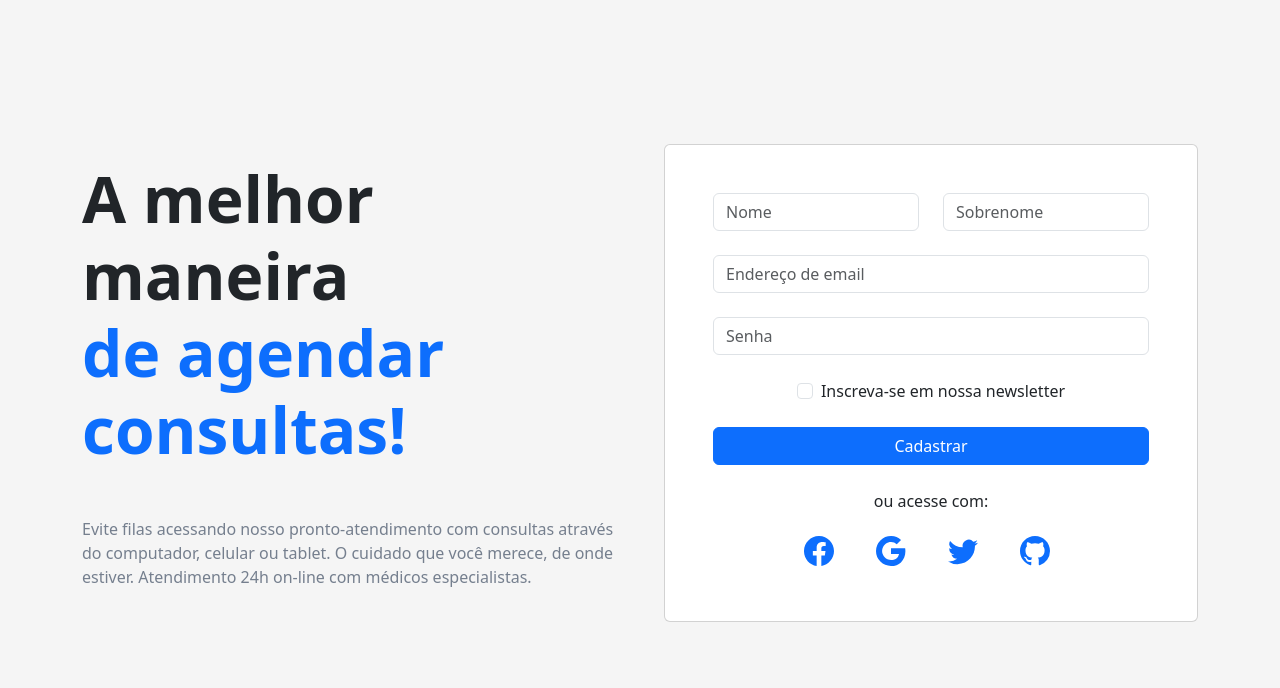
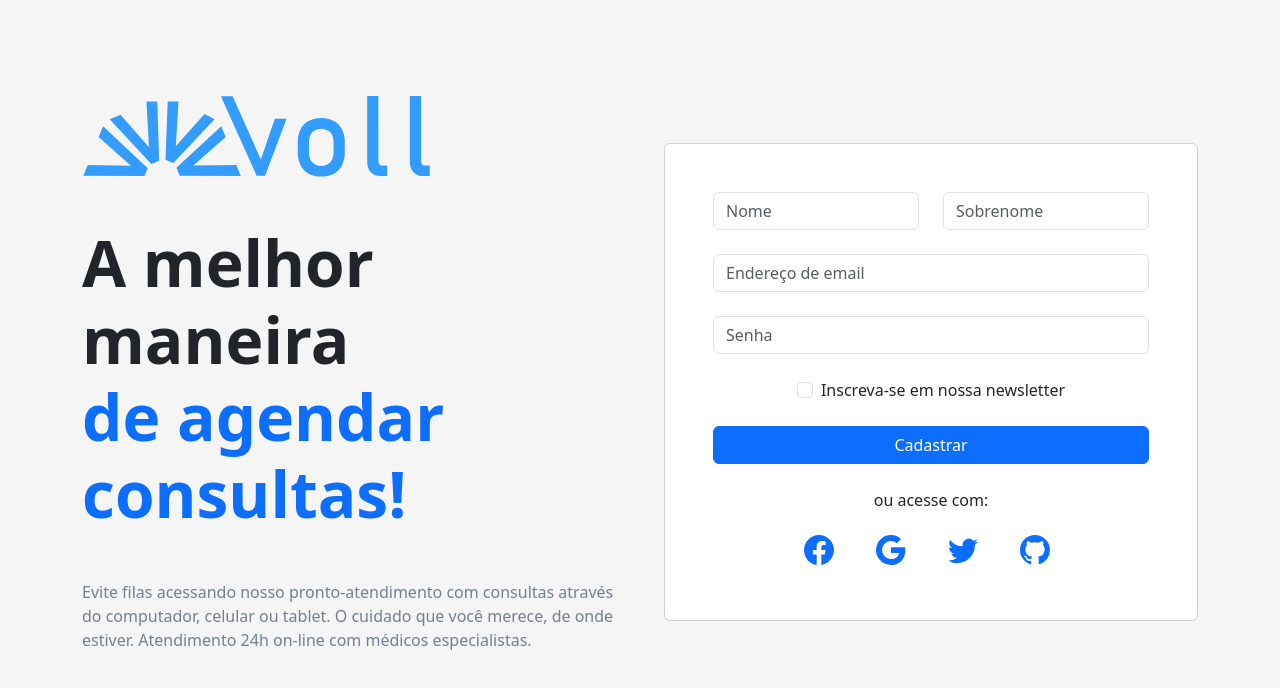
Before and after one commit to denisonkolling/health-booking-react, a React (Vite) app: page /login in a window 1280 px wide. Shown: the top 688 px of the page. Built offline with nearby package versions, Linux system fonts and the light colour scheme.

Commit message:
style: add company logo

```diff
--- a/src/pages/Login/Login.jsx
+++ b/src/pages/Login/Login.jsx
@@ -3,9 +3,9 @@ import {
 	Facebook,
 	Google,
 	Twitter,
-	Github,
-	Hospital,
+	Github
 } from 'react-bootstrap-icons';
+import logo from '../../../public/voll-med-logo.svg'
 
 const Login = () => {
 	const [formData, setFormData] = useState({
@@ -40,6 +40,7 @@ const Login = () => {
 					<div className="container mt-5">
 						<div className="row gx-lg-5 align-items-center">
 							<div className="col-lg-6 mb-5 mb-lg-0">
+                <img src={logo} style={{width: '350px'}}/>
 								<h1 className="my-5 display-3 fw-bold ls-tight">
 									A melhor maneira
 									<br />
@@ -53,7 +54,7 @@ const Login = () => {
 								</p>
 							</div>
 
-							<div className="col-lg-6 mb-5 mb-lg-0 mt-5">
+							<div className="col-lg-6 mb-5 mb-lg-0">
 								<div className="card">
 									<div className="card-body py-5 px-md-5">
 										<form onSubmit={handleSubmit}>
```
Also changed, not shown: public/voll-med-full-logo.svg (added), public/voll-med-logo.svg (added).
